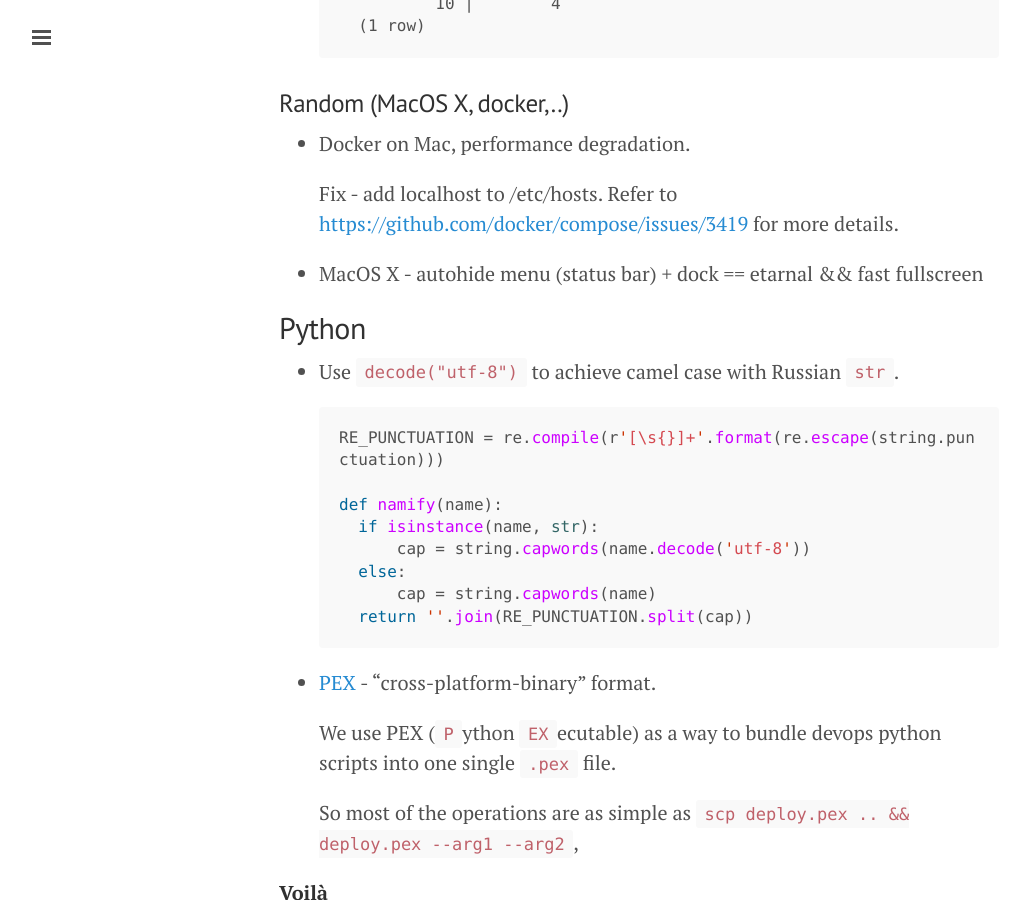
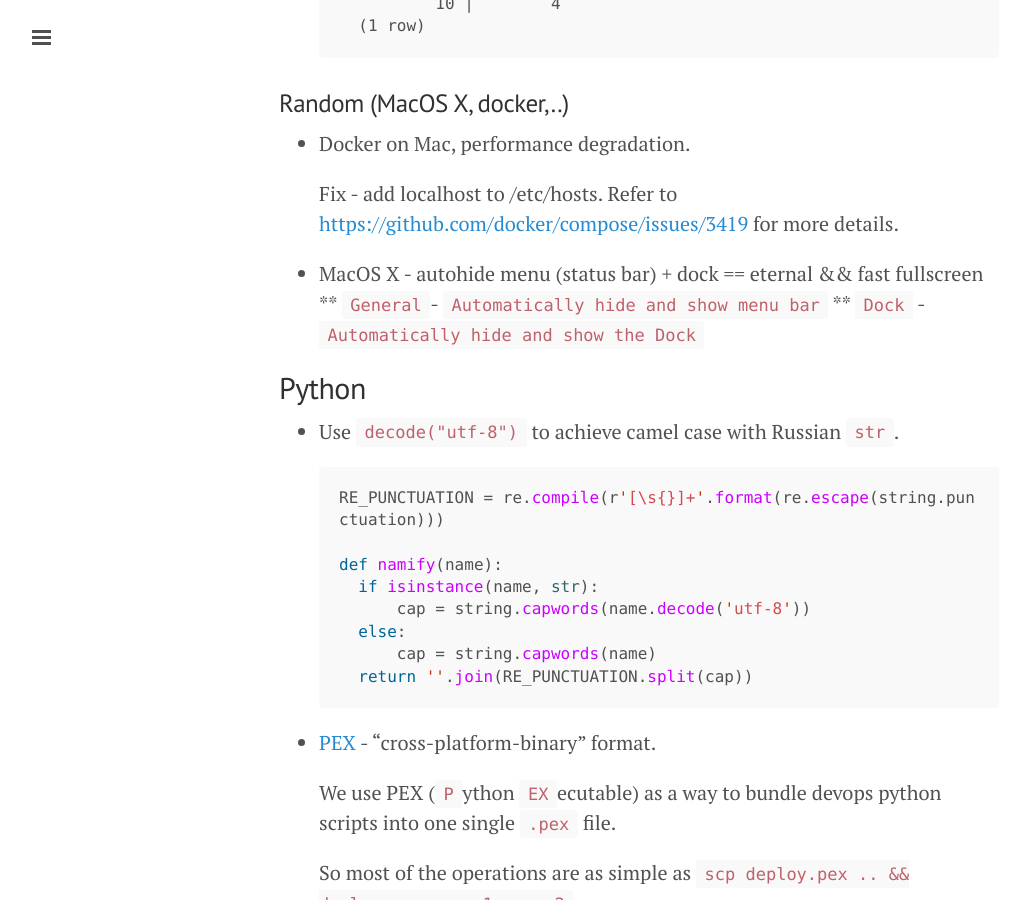
Before and after one commit to leonardinius/leonardinius.github.io, a Jekyll site: the page built from _posts/2018-03-01-TIL-aggregate.md, in a window 1280 px wide and 900 px high, scrolled down 3932 px. Shown: the whole window, without its empty margins (1-1014 px from the left). Built offline with Jekyll 4.4.1, drawn with Linux system fonts in a browser that asks for light colours.

Commit message:
Update 2018-03-01-TIL-aggregate.md

```diff
--- a/_posts/2018-03-01-TIL-aggregate.md
+++ b/_posts/2018-03-01-TIL-aggregate.md
@@ -94,7 +94,9 @@ Now the test maintenance process is fewer tears and more joy. Retrospectively, m
 
   Fix - add localhost to /etc/hosts. Refer to [https://github.com/docker/compose/issues/3419](https://github.com/docker/compose/issues/3419) for more details.
 
-* MacOS X - autohide menu  (status bar) + dock == etarnal && fast fullscreen
+* MacOS X - autohide menu  (status bar) + dock == eternal && fast fullscreen
+  ** `General`- `Automatically hide and show menu bar`
+  ** `Dock` - `Automatically hide and show the Dock`
 
 ## Python
 
```
